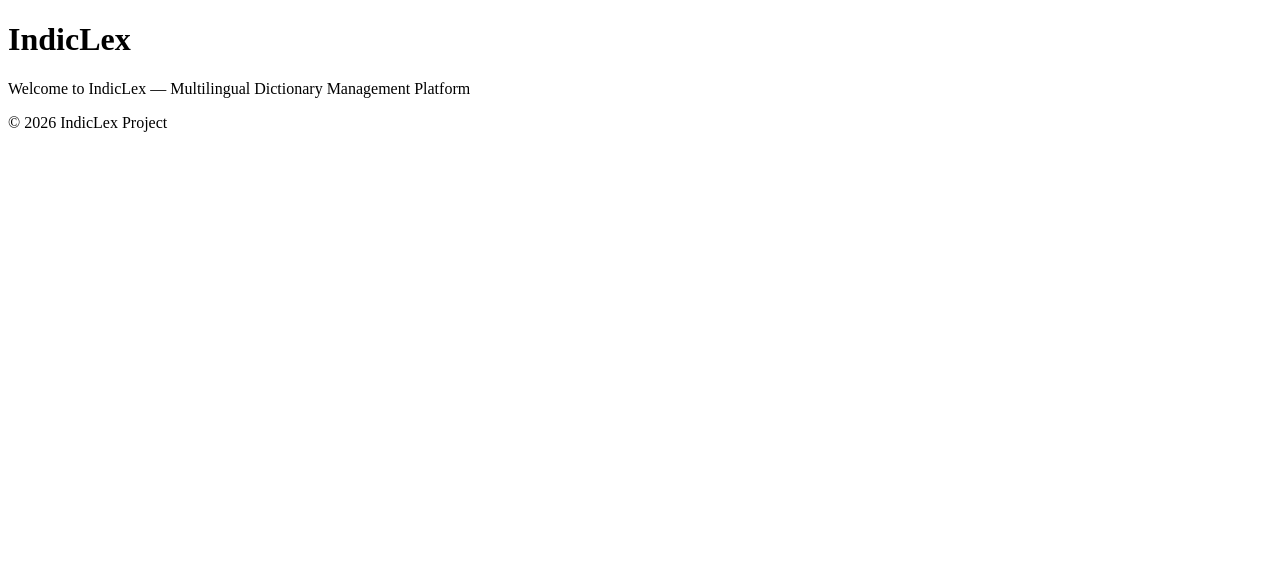
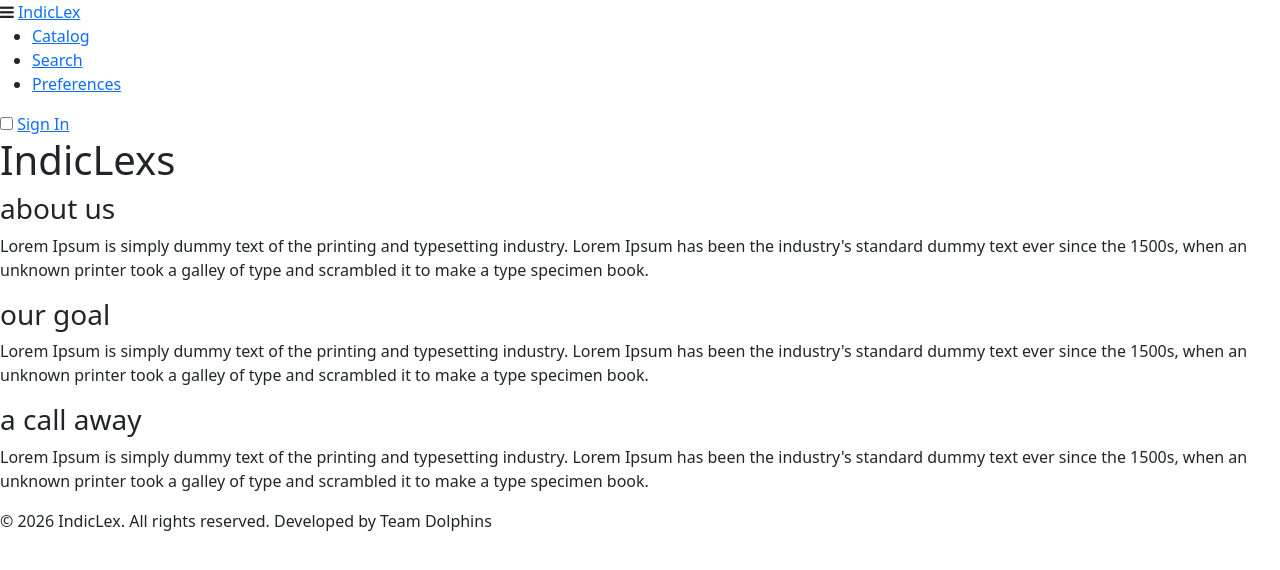
Before and after one commit to Xthoj/IndicLex, a PHP site: page /public/index.php in a window 1280 px wide. Shown: the top 570 px of the page. Run offline with PHP 8.4, Linux system fonts and the light colour scheme.

Commit message:
Update index.php

```diff
--- a/public/index.php
+++ b/public/index.php
@@ -1,8 +1,97 @@
-<?php
-require_once '../config/database.php';
-include '../includes/header.php';
-?>
+<!DOCTYPE html>
+<html lang="en">
+<head>
+  <title>IndicLex</title>
+  <meta charset="utf-8">
+  <meta name="viewport" content="width=device-width, initial-scale=1">
+  <link href="https://cdn.jsdelivr.net/npm/bootstrap@5.3.3/dist/css/bootstrap.min.css" rel="stylesheet">
+  <script src="https://cdn.jsdelivr.net/npm/bootstrap@5.3.3/dist/js/bootstrap.bundle.min.js"></script>
 
-<p>Welcome to IndicLex — Multilingual Dictionary Management Platform</p>
+  <link rel="stylesheet" href="style.css" />
+  <link
+      rel="stylesheet"
+      href="https://cdnjs.cloudflare.com/ajax/libs/font-awesome/4.7.0/css/font-awesome.min.css"
+    />
+</head>
 
-<?php include '../includes/footer.php'; ?>
+<body>
+
+<header class="sticky-bg">
+     <nav>
+    <div class="nav-links">
+
+      <i class="fa fa-bars" onclick="toggleMenu()"></i>
+
+      <a href="#" class="hero-link">IndicLex</a>
+
+      <div id="nav-links-sub">
+        <ul>
+          <li><a href="catalog.php">Catalog</a></li>
+          <li><a href="search.php">Search</a></li>
+          <li><a href="preferences.php">Preferences</a></li>
+        </ul>
+      </div>
+
+      <!-- RIGHT SIDE BUTTONS -->
+      <div class="nav-right">
+        <label class="theme-switch">
+    <input type="checkbox" id="theme-toggle">
+    <span class="slider"></span>
+    </label>
+        <a href="login.php" class="sign-in-btn">Sign In</a>
+      </div>
+
+    </div>
+  </nav>
+  </header>
+
+
+  <div class="hero-image">
+    <div class="hero-text">
+      <h1>IndicLexs</h1>
+    </div>
+  </div>
+
+
+
+  <section id="about">
+  <div class="about-us-container">
+    <div class="about-us-row reveal">
+      <div class="about-us-col">
+        <h3>about us</h3>
+        <p>
+          Lorem Ipsum is simply dummy text of the printing and typesetting
+          industry. Lorem Ipsum has been the industry's standard dummy text
+          ever since the 1500s, when an unknown printer took a galley of
+          type and scrambled it to make a type specimen book.
+        </p>
+      </div>
+      <div class="about-us-col">
+        <h3>our goal</h3>
+        <p>
+          Lorem Ipsum is simply dummy text of the printing and typesetting
+          industry. Lorem Ipsum has been the industry's standard dummy text
+          ever since the 1500s, when an unknown printer took a galley of
+          type and scrambled it to make a type specimen book.
+        </p>
+      </div>
+      <div class="about-us-col">
+        <h3>a call away</h3>
+        <p>
+          Lorem Ipsum is simply dummy text of the printing and typesetting
+          industry. Lorem Ipsum has been the industry's standard dummy text
+          ever since the 1500s, when an unknown printer took a galley of
+          type and scrambled it to make a type specimen book.
+        </p>
+      </div>
+    </div>
+  </div>
+</section>
+
+<div class="footer">
+  <div class="footer-content">
+    <p>© 2026 IndicLex. All rights reserved. Developed by Team Dolphins</p>
+  </div>
+</div>
+<script src="script.js"></script>
+</body>
```
